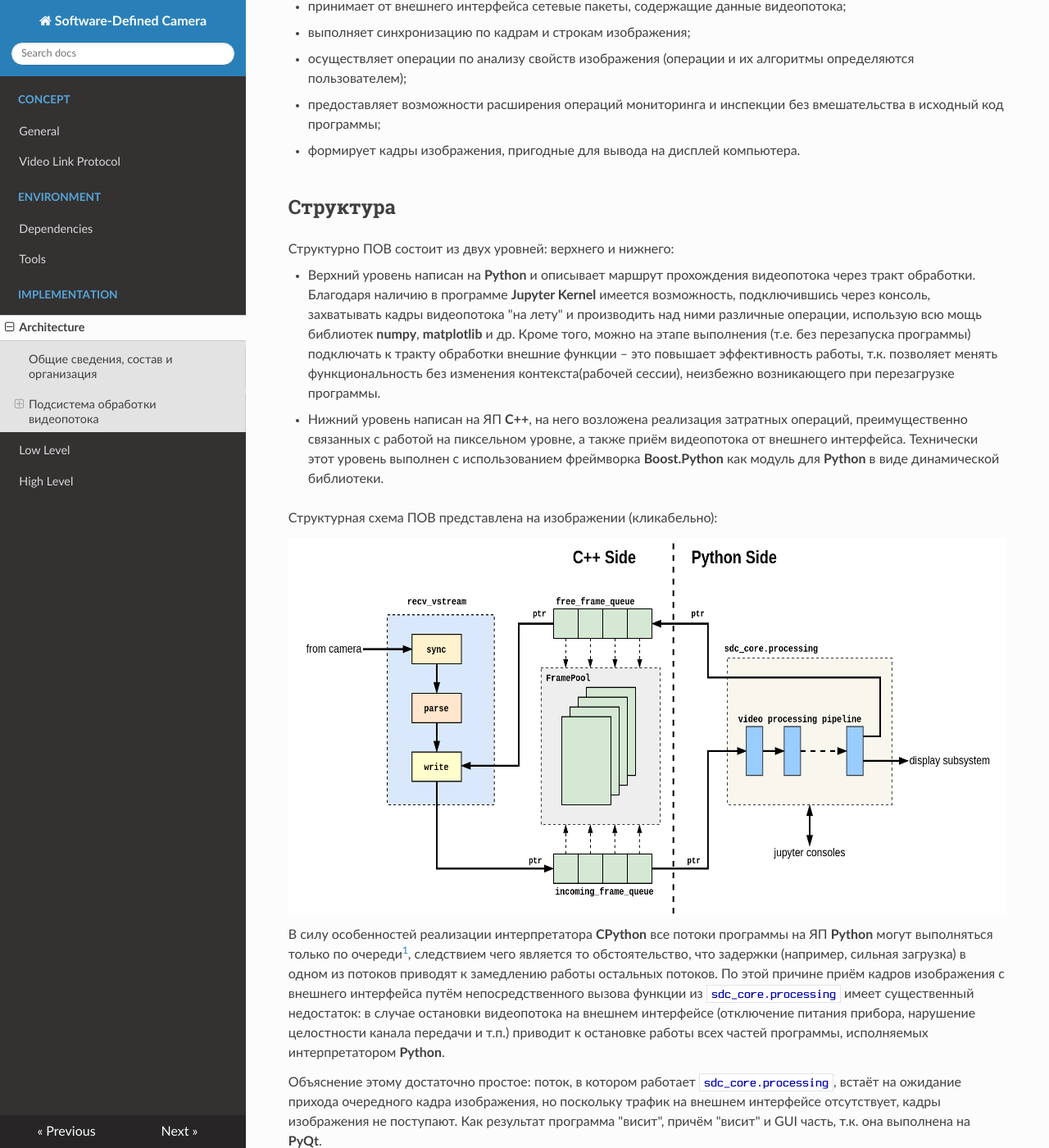
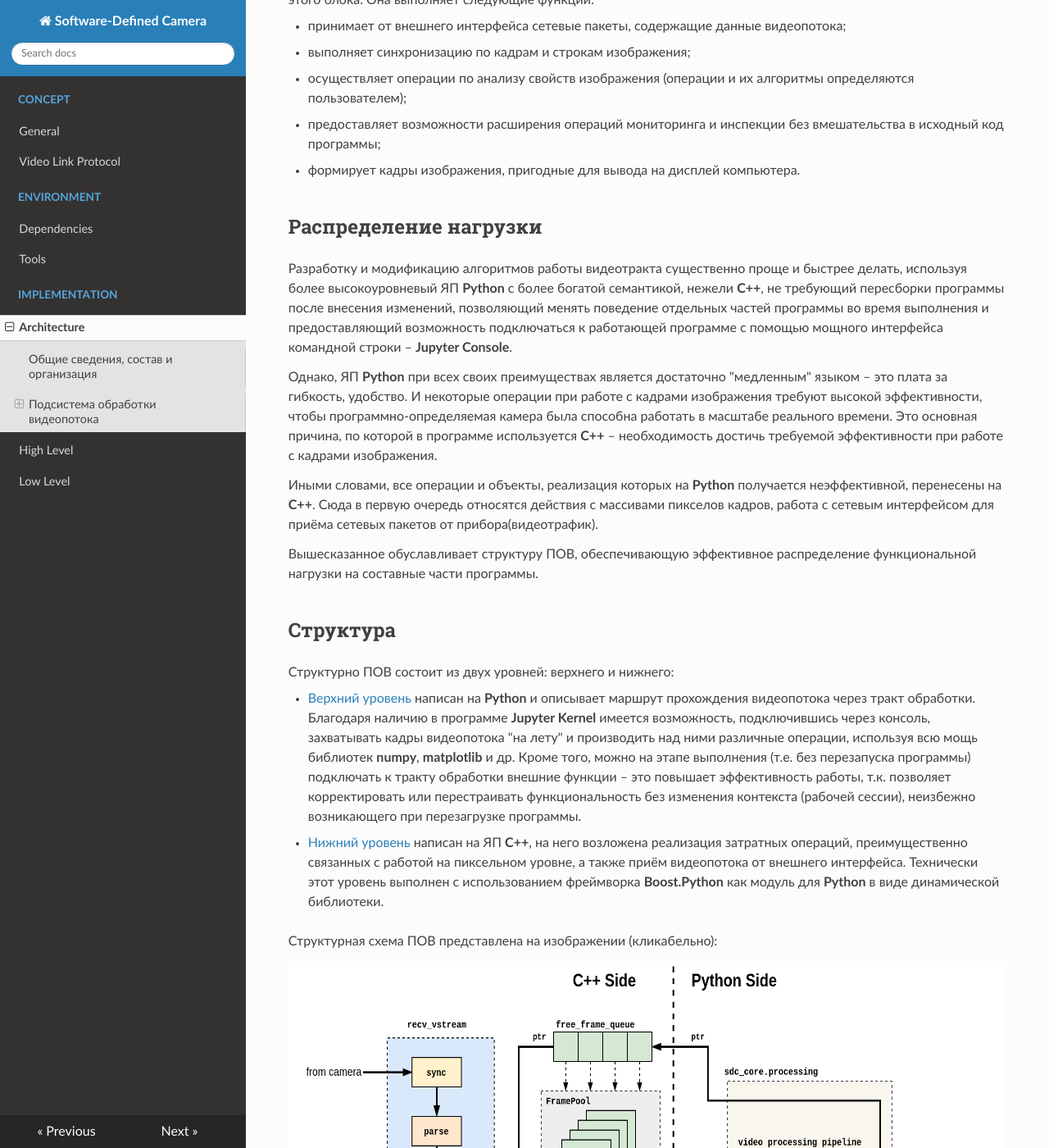
Before and after one commit to cam-lab/sdcam-doc, an MkDocs documentation site: the page built from docs/arch.md, in a window 1280 px wide and 1400 px high, scrolled down 1789 px. Shown: the whole window at 82% size. Built offline with MkDocs 1.6.1, drawn with Linux system fonts in a browser that asks for light colours; nearby versions of some CDN libraries; some of the changed text lies outside the part shown.

Commit message:
complete program architecture description

```diff
--- a/docs/arch.md
+++ b/docs/arch.md
@@ -3,13 +3,13 @@
 
 ## Общие сведения, состав и организация
 
-Программа написана с использованием языков программирования (ЯП) **Python** и **C++**. Основным языком является **Python**, а **С++** используется для повышения эффективности&nbsp;– все затратные с точки зрения производительности операции реализованы на **C++** как функции расширения основной программы на **Python**.
+Программа разработана с использованием языков программирования (ЯП) **Python** и **C++**. Основным языком является **Python**, а **С++** используется для повышения эффективности&nbsp;– все затратные с точки зрения производительности операции реализованы на **C++** как функции расширения основной программы на **Python**.
 
 Программа построена с применением фреймворка **Qt** версии 5, точнее его биндинга **PyQt5**, который активно используется для организации графического интерфейса пользователя&nbsp;– GUI (Graphic User Interface).
 
 !!! warning "**ВАЖНОЕ ЗАМЕЧАНИЕ**"
 
-    Отличительной особенностью программы является то, что в ней в качестве ядра приложения используется **Jupyter Kernel**, представляющий собой ядро приложения **IPython**, что позволяет легко подключать к нему любые части программы и иметь полный контроль за ними, включая мониторинг, инспекцию и управление **во время выполнения**. Все эти возможности реализуются посредством **IPython** консоли, подключаемой к ядру программы.
+    Отличительной особенностью программы является то, что в ней в качестве ядра приложения используется **Jupyter Kernel**, представляющий собой ядро приложения **IPython**&nbsp;– это позволяет легко подключать к нему любые части программы, написанные на **Python**, и иметь полный контроль за ними, включая мониторинг, инспекцию и управление **во время выполнения**. Все эти возможности реализуются посредством **IPython** консоли, подключаемой к ядру программы.
 
     Это открывает широчайшие возможности как для отладки самой программы, так и, самое главное, **для эффективной работы с данными видеопотока и самим прибором**: через развитую, богатую возможностями консоль можно легко получить доступ к любым объектам программы, включая обрабатываемые ею данные, в ней же производить достаточно глубокий анализ, посылать команды и принимать ответы от прибора и т.д., и всё это при минимальных затратах со стороны пользователя и без необходимости создавать для этого специализированные элементы пользовательского интерфейса.
 
@@ -40,28 +40,39 @@
     исходный код программы;
   * формирует кадры изображения, пригодные для вывода на дисплей компьютера.
 
+### Распределение нагрузки
+
+Разработку и модификацию алгоритмов работы видеотракта существенно проще и быстрее делать, используя более высокоуровневый ЯП **Python** с более богатой семантикой, нежели **C++**, не требующий пересборки программы после внесения изменений, позволяющий менять поведение отдельных частей программы во время выполнения и предоставляющий возможность подключаться к работающей программе с помощью мощного интерфейса командной строки&nbsp;– **Jupyter Console**.
+
+Однако, ЯП **Python** при всех своих преимуществах является достаточно "медленным" языком&nbsp;– это плата за гибкость, удобство. И некоторые операции при работе с кадрами изображения требуют высокой эффективности, чтобы программно-определяемая камера была способна работать в масштабе реального времени. Это основная причина, по которой в программе используется **C++**&nbsp;– необходимость достичь требуемой эффективности при работе с кадрами изображения.
+
+Иными словами, все операции и объекты, реализация которых на **Python** получается неэффективной, перенесены на **C++**. Сюда в первую очередь относятся действия с массивами пикселов кадров, работа с сетевым интерфейсом для приёма сетевых пакетов от прибора(видеотрафик).
+
+Вышесказанное обуславливает структуру ПОВ, обеспечивающую эффективное распределение функциональной нагрузки на составные части программы.
+
 ### Структура
 
 Структурно ПОВ состоит из двух уровней: верхнего и нижнего:
 
-  * Верхний уровень написан на **Python** и описывает маршрут прохождения видеопотока через тракт
-    обработки. Благодаря наличию в программе **Jupyter Kernel** имеется возможность, подключившись
-    через консоль, захватывать кадры видеопотока "на лету" и производить над ними различные
-    операции, использую всю мощь библиотек **numpy**, **matplotlib** и др. Кроме того, можно на
-    этапе выполнения (т.е. без перезапуска программы) подключать к тракту обработки внешние
-    функции&nbsp;– это повышает эффективность работы, т.к. позволяет менять функциональность без
-    изменения контекста(рабочей сессии), неизбежно возникающего при перезагрузке программы.
+  * [Верхний уровень](high-level.md) написан на **Python** и описывает маршрут прохождения
+    видеопотока через тракт обработки. Благодаря наличию в программе **Jupyter Kernel** имеется
+    возможность, подключившись через консоль, захватывать кадры видеопотока "на лету" и производить
+    над ними различные операции, используя всю мощь библиотек **numpy**, **matplotlib** и др. Кроме
+    того, можно на этапе выполнения (т.е. без перезапуска программы) подключать к тракту обработки
+    внешние функции&nbsp;– это повышает эффективность работы, т.к. позволяет корректировать или
+    перестраивать функциональность без изменения контекста (рабочей сессии), неизбежно возникающего
+    при перезагрузке программы.
 
-  * Нижний уровень написан на ЯП **C++**, на него возложена реализация затратных операций,
-    преимущественно связанных с работой на пиксельном уровне, а также приём видеопотока от внешнего
-    интерфейса. Технически этот уровень выполнен с использованием фреймворка **Boost.Python** как модуль для **Python** в виде динамической библиотеки.
+  * [Нижний уровень](low-level.md) написан на ЯП **C++**, на него возложена реализация затратных
+    операций, преимущественно связанных с работой на пиксельном уровне, а также приём видеопотока
+    от внешнего интерфейса. Технически этот уровень выполнен с использованием
+    фреймворка **Boost.Python** как модуль для **Python** в виде динамической библиотеки.
 
 Структурная схема ПОВ представлена на изображении (кликабельно):
 
 ![](img/camlab-video-subsystem.png){: style="height:460px"}
 
-
-В силу особенностей реализации интерпретатора **CPython** все потоки программы на ЯП **Python** могут выполняться только по очереди[^1], следствием чего является то обстоятельство, что задержки (например, сильная загрузка) в одном из потоков приводят к замедлению работы остальных потоков. По этой причине приём кадров изображения с внешнего интерфейса путём непосредственного вызова функции из `sdc_core.processing` имеет существенный недостаток: в случае остановки видеопотока на внешнем интерфейсе (отключение питания прибора, нарушение целостности канала передачи и т.п.) приводит к остановке работы всех частей программы, исполняемых интерпретатором **Python**.
+В силу особенностей реализации интерпретатора **CPython** все потоки программы на ЯП **Python** могут выполняться только по очереди[^1], следствием чего является то обстоятельство, что задержки (например, сильная загрузка) в одном из потоков приводят к замедлению работы остальных потоков. По этой причине приём кадров изображения с внешнего интерфейса путём непосредственного вызова из `sdc_core.processing` функции, возвращающей кадр изображения, имеет существенный недостаток: в случае остановки видеопотока на внешнем интерфейсе (отключение питания прибора, нарушение целостности канала передачи и т.п.) приводит к остановке работы всех частей программы, исполняемых интерпретатором **Python**.
 
 Объяснение этому достаточно простое: поток, в котором работает `sdc_core.processing`, встаёт на ожидание прихода очередного кадра изображения, но поскольку трафик на внешнем интерфейсе отсутствует, кадры изображения не поступают. Как результат программа "висит", причём "висит" и GUI часть, т.к. она выполнена на **PyQt**.
 
@@ -73,22 +84,20 @@
 
 ### Функционирование
 
-Второй причиной, по которой в качестве реализации приёмника видеотрафика выбран ЯП **C++**, является эффективность. Эффективность крайне важна в таких программах, т.к. обработка видеопотока, как правило, всегда связана с затратными в смысле вычислительных мощностей операциями, поэтому для достижения удовлетворительного результата такие части программы необходимо тщательно проектировать, устраняя или сводя к минимуму затратные операции.
+Основной причиной, по которой в качестве реализации приёмника видеотрафика выбран ЯП **C++**, является эффективность. Эффективность крайне важна в таких программах, т.к. обработка видеопотока, как правило, всегда связана с затратными в смысле вычислительных мощностей операциями, поэтому для достижения удовлетворительного результата такие части программы необходимо тщательно проектировать, устраняя или сводя к минимуму затратные операции.
 
 Одной из типовых таких операций является копирование кадров изображения. Нередко копирование возникает неявно при передаче кадров из одной части программы в другую. Для того, чтобы устранить указанный эффект, в текущей реализации используется статический массив объектов для кадров  изображения (`FramePool`), а для передачи кадров между частями программы используются исключительно указатели на эти объекты.
 
-Передача этих указателей из принимающего потока (**C++ Sile**) в обрабатывающий (**Python Side**) и обратно осуществляется посредством потокобезопасных (thread-safe) очередей. Перед началом приёма видеотрафика очередь `free_frame_queue` заполняется указателями на объекты из массива `FramePool`.
+Передача этих указателей из принимающего потока (**C++ Side**) в обрабатывающий (**Python Side**) и обратно осуществляется посредством потокобезопасных (thread-safe) очередей. Перед началом приёма видеотрафика очередь `free_frame_queue` заполняется указателями на объекты из массива `FramePool`.
 
-Приём очередного кадра от внешнего интерфейса начинается с извлечения из очереди `free_frame_queue` указателя на объект кадра. В процессе приёма видеотрафика, включая этапы синхронизации (этап `sync`) и разбора (этап `parse`), информация кадра (метаинформация и пиксельные данные) записываются в объект по указателю (этап `write`), и по завершении приёма кадра этот указатель помещается в очередь `incoming_frame_queue`.
+Приём очередного кадра от внешнего интерфейса начинается с извлечения из очереди `free_frame_queue`
+указателя на объект кадра. В процессе приёма видеотрафика, включая стадии синхронизации
+(стадия `sync`) и разбора (стадия `parse`), информация кадра (метаинформация и пиксельные данные)
+записываются в объект по указателю (стадия `write`), и по завершении приёма кадра этот указатель
+помещается в очередь `incoming_frame_queue`.
 
 Обрабатывающий поток извлекает очередной указатель из `incoming_frame_queue`, получает через него доступ к данным соответствующего кадра, производит необходимые действия пикселами и по окончании работы с этим кадром помещает указатель в очередь `free_frame_queue`, делая возможным повторное использование объекта кадра.
 
 Описанный алгоритм применяется ко всем кадрам входящего видеотрафика. Таким образом, никаких лишних операций копирования большого объёма данных между частями программы не возникает даже несмотря на то, что это разные потоки.
 
 [^1]: Подробнее см. [Global Interpreter Lock (GIL)](https://wiki.python.org/moin/GlobalInterpreterLock)
-
-### Распределение нагрузки
-
-Основная причина, по которой в программе используется **C++**, это необходимость достичь требуемой эффективности. Иными словами, все операции и объекты, реализация которых на **Python** получается неэффективной, переносятся на **C++**. Сюда в первую очередь относятся действия с массивами пикселов кадров, работа с сетевым интерфейсом для приёма сетевых пакетов от прибора(видеотрафик).
-
-С другой стороны разработка и модификация алгоритмов работы видеотракта ...
--- a/mkdocs.yml
+++ b/mkdocs.yml
@@ -21,8 +21,8 @@ nav:
         - Tools                : tools.md
     - Implementation:
         - Architecture         : arch.md
+        - High Level           : high-level.md
         - Low  Level           : low-level.md
-        - High Level           : high-level.md
 
 
 extra_javascript:
```
Also changed, not shown: other parts of docs/arch.md (+1 -1 lines).
